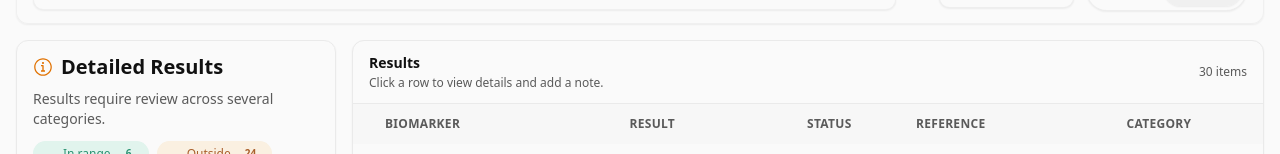
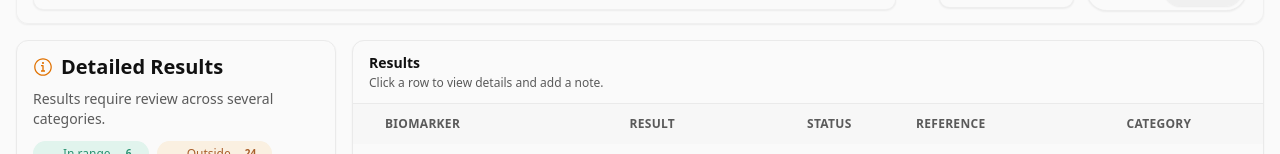
Before and after one commit to cmv161/aescolab-assignment, a React (Vite) app: page / in a window 1280 px wide. Both pictures are taken after a click on the button "Table". Shown: the part 215-369 px from the top of the page. Built offline with nearby package versions, Linux system fonts and the light colour scheme.

Commit message:
style: remove item count

```diff
--- a/src/components/ResultsTable.tsx
+++ b/src/components/ResultsTable.tsx
@@ -75,10 +75,6 @@ export function ResultsTable({ rows, onRowClick }: Props) {
             Click a row to view details and add a note.
           </div>
         </div>
-
-        <div className="text-xs text-muted">
-          {rows.length} item{rows.length === 1 ? "" : "s"}
-        </div>
       </div>
 
       <div className="overflow-x-auto">
```
